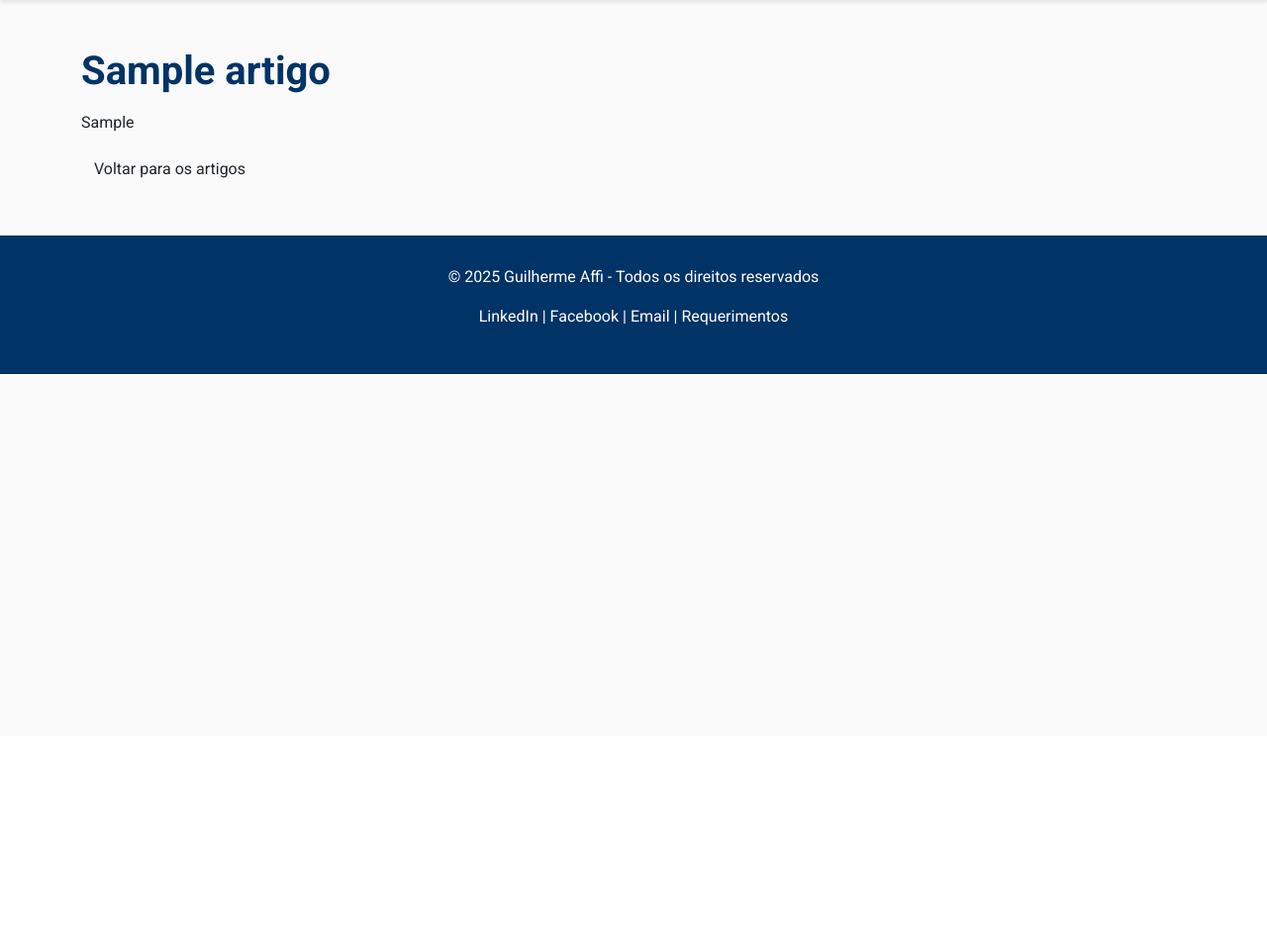
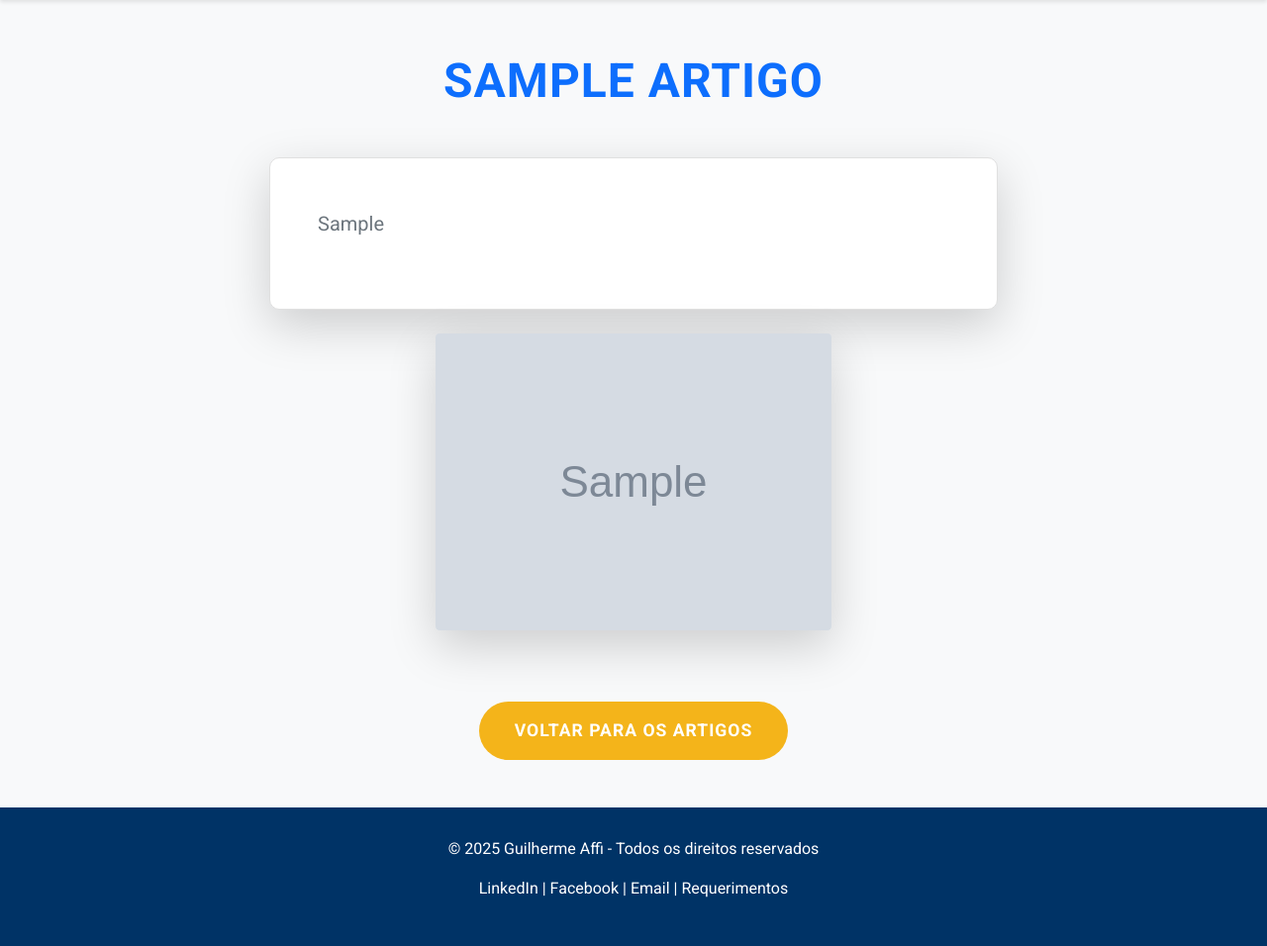
Before and after one commit to LoboProgrammingg/site-advocacia, a Django app: page /artigo/1/ in a window 1280 px wide. Shown: the part 56-1012 px from the top of the page at 99% size. Before the commit the page ends 434 px from the top, so only its background shows below. Run offline with Django 5.2, Linux system fonts and the light colour scheme; tables that the repository leaves empty hold one stand-in row (values such as "Sample post"); grey boxes marked "Sample" are stand-in pictures.

Commit message:
Ajuster no layout

```diff
--- a/affi/models.py
+++ b/affi/models.py
@@ -34,6 +34,7 @@ class Artigo(models.Model):
     data_publicacao = models.DateTimeField(auto_now_add=True)
     autor = models.ForeignKey(Advogado, on_delete=models.CASCADE)
     ativo = models.BooleanField(default=True)
+    imagem = models.ImageField(upload_to='artigos/', blank=True, null=True)  # Adiciona o campo imagem
 
     def __str__(self):
         return self.titulo
--- a/affi/static/css/styles.css
+++ b/affi/static/css/styles.css
@@ -1,5 +1,4 @@
 /* ----------------------------- Estilos Globais ----------------------------- */
-
 body {
     font-family: 'Roboto', sans-serif;
     background-color: #fafafa;
@@ -8,7 +7,6 @@ body {
 }
 
 /* ----------------------------- Navbar (Cabeçalho) ----------------------------- */
-
 .navbar {
     background-color: #003366;
     box-shadow: 0 2px 4px rgba(0, 0, 0, 0.1);
@@ -29,7 +27,6 @@ body {
 }
 
 /* ----------------------------- Seção Principal (Hero Section) ----------------------------- */
-
 .hero-section {
     background-color: #003366;
     color: #fff; /* Texto branco para maior visibilidade */
@@ -38,7 +35,6 @@ body {
 }
 
 /* ----------------------------- Rodapé ----------------------------- */
-
 .footer {
     background-color: #003366;
     color: #fff; /* Texto branco no rodapé */
@@ -56,7 +52,6 @@ body {
 }
 
 /* ----------------------------- Títulos e Texto ----------------------------- */
-
 .section-title {
     font-size: 2.5rem;
     font-weight: 700;
@@ -70,8 +65,7 @@ body {
     line-height: 1.8;
 }
 
-/* ----------------------------- Cartões ----------------------------- */
-
+/* ----------------------------- Cartões (Artigos, Produtos, etc.) ----------------------------- */
 .card, .custom-article-card {
     border-radius: 15px;
     border: 1px solid #ddd;
@@ -128,7 +122,6 @@ body {
 }
 
 /* ----------------------------- Depoimentos ----------------------------- */
-
 .testimonial-blockquote {
     font-size: 1.1rem;
     color: #fff; /* Branco para o texto de depoimentos */
@@ -136,7 +129,6 @@ body {
 }
 
 /* ----------------------------- Seções Adicionais ----------------------------- */
-
 .about-section, .additional-text-section, .artigos-section {
     padding: 60px 20px;
 }
@@ -170,14 +162,12 @@ body {
 }
 
 /* ----------------------------- Barra de Pesquisa ----------------------------- */
-
 #searchInput:focus {
     border-color: #003366;
     box-shadow: 0 0 5px rgba(0, 51, 102, 0.5);
 }
 
 /* ----------------------------- Paginação ----------------------------- */
-
 .pagination-container {
     text-align: center;
 }
@@ -197,7 +187,6 @@ body {
 }
 
 /* ----------------------------- Responsividade ----------------------------- */
-
 @media (max-width: 768px) {
     .section-title {
         font-size: 1.8rem;
@@ -216,3 +205,115 @@ body {
         padding: 6px 12px;
     }
 }
+
+/* ----------------------------- Detalhes do Artigo ----------------------------- */
+.article-detail {
+    background-color: #f9f9f9;
+}
+
+.article-detail .section-title {
+    font-size: 2.5rem;
+    font-weight: bold;
+    color: #003366;
+    margin-bottom: 20px;
+    text-transform: uppercase;
+    letter-spacing: 1px;
+}
+
+.article-detail .article-content {
+    background-color: #ffffff;
+    padding: 30px;
+    border-radius: 10px;
+    box-shadow: 0 4px 10px rgba(0, 0, 0, 0.1);
+}
+
+.article-detail .article-content p {
+    font-size: 1.2rem;
+    line-height: 1.8;
+    color: #333;
+}
+
+.article-detail .article-content .lead {
+    font-size: 1.125rem;
+    font-weight: 400;
+    color: #555;
+    margin-bottom: 20px;
+}
+
+.article-detail .btn-custom {
+    background-color: #003366;
+    color: #fff;
+    padding: 12px 30px;
+    border-radius: 50px;
+    font-size: 1.1rem;
+    font-weight: 500;
+    text-transform: uppercase;
+    letter-spacing: 1px;
+    transition: background-color 0.3s ease;
+}
+
+.article-detail .btn-custom:hover {
+    background-color: #f4b41a;
+    color: #003366;
+}
+
+/* ----------------------------- Estilos Específicos para Artigos ----------------------------- */
+.artigos-section {
+    padding: 60px 20px;
+}
+
+.artigos-section .section-title {
+    font-size: 2.5rem;
+    font-weight: bold;
+    color: #003366;
+    margin-bottom: 1rem;
+    text-transform: uppercase;
+    text-align: center;
+}
+
+.artigos-section .search-bar {
+    width: 100%;
+    display: flex;
+    justify-content: center;
+    margin-bottom: 20px;
+}
+
+.artigos-section .search-input {
+    border-radius: 20px;
+    padding: 10px;
+    width: 80%;
+    max-width: 600px;
+}
+
+.artigos-section .search-icon {
+    background-color: #003366;
+    color: #fff;
+    border-radius: 50%;
+}
+
+.artigos-section .artigo-card {
+    margin-bottom: 20px;
+}
+
+.artigos-section .card-img-container img {
+    object-fit: cover;
+}
+
+.artigos-section .pagination-container {
+    margin-top: 20px;
+    text-align: center;
+}
+/* Tornando a imagem do artigo responsiva */
+.card-img-container {
+    width: 100%;
+    height: 40vh; /* Ajuste a altura com base na altura da viewport */
+    background-size: cover;
+    background-position: center;
+    overflow: hidden;
+}
+
+.card-img-top {
+    object-fit: cover; /* Faz com que a imagem cubra todo o espaço do card sem distorcer */
+    width: 100%;
+    height: 100%;
+}
--- a/affi/templates/artigo_detail.html
+++ b/affi/templates/artigo_detail.html
@@ -1,12 +1,52 @@
 {% extends 'base.html' %}
+
+{% load static %}
 
 {% block content %}
 <!-- Detalhes do Artigo -->
-<section class="article-detail py-5">
+<section class="article-detail py-5" style="background-color: #f8f9fa;">
     <div class="container">
-        <h2 class="section-title">{{ artigo.titulo }}</h2>
-        <p>{{ artigo.conteudo }}</p>
-        <a href="{% url 'artigos_list' %}" class="btn btn-custom">Voltar para os artigos</a>
+        <!-- Título do Artigo -->
+        <div class="row mb-4">
+            <div class="col-12 text-center">
+                <h2 class="section-title text-primary" style="font-size: 3rem; font-weight: bold; letter-spacing: 1px; line-height: 1.4; color: #143d59;">
+                    {{ artigo.titulo }}
+                </h2>
+            </div>
+        </div>
+
+        <!-- Conteúdo do Artigo -->
+        <div class="row mb-4">
+            <div class="col-12 col-lg-8 offset-lg-2">
+                <div class="article-content bg-white p-5 rounded-lg shadow-lg" style="border: 1px solid #e0e0e0;">
+                    <p class="lead text-muted" style="font-size: 1.25rem; line-height: 1.8; color: #333;">
+                        {{ artigo.conteudo }}
+                    </p>
+                </div>
+            </div>
+        </div>
+
+        <!-- Imagem do Artigo -->
+        <div class="row mb-4">
+            <div class="col-12 text-center">
+                <div class="article-image mb-4">
+                    {% if artigo.imagem %}
+                        <img src="{{ artigo.imagem.url }}" alt="{{ artigo.titulo }}" class="img-fluid rounded shadow-lg" style="max-width: 100%; height: auto; border-radius: 20px; box-shadow: 0 8px 30px rgba(0, 0, 0, 0.1);">
+                    {% else %}
+                        <img src="{% static 'images/no-image.jpg' %}" alt="Imagem não disponível" class="img-fluid rounded shadow-lg" style="max-width: 100%; height: auto; border-radius: 20px; box-shadow: 0 8px 30px rgba(0, 0, 0, 0.1);">
+                    {% endif %}
+                </div>
+            </div>
+        </div>
+
+        <!-- Botão Voltar -->
+        <div class="row mt-5">
+            <div class="col-12 text-center">
+                <a href="{% url 'artigos_list' %}" class="btn btn-custom btn-lg" style="background-color: #f4b41a; color: white; font-weight: bold; padding: 15px 35px; border-radius: 40px; text-transform: uppercase; letter-spacing: 1px; font-size: 1.1rem; transition: all 0.3s ease;">
+                    Voltar para os artigos
+                </a>
+            </div>
+        </div>
     </div>
 </section>
 {% endblock %}
```
Also changed, not shown: affi/admin.py (+19 -1 lines), affi/forms.py (+7 -1 lines), affi/templates/artigos_list.html (+10 -2 lines), affi/templates/home.html (+24 -8 lines), affi/migrations/0003_artigo_imagem.py (added).
